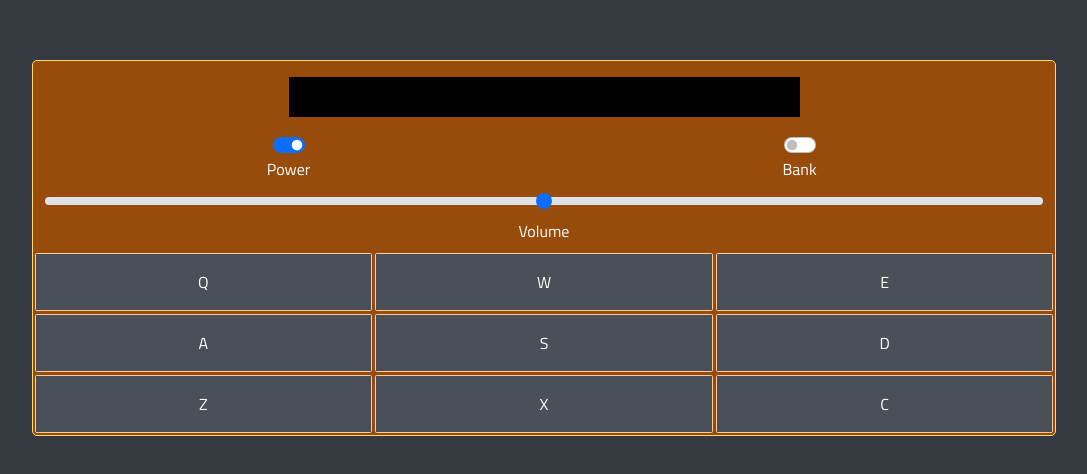
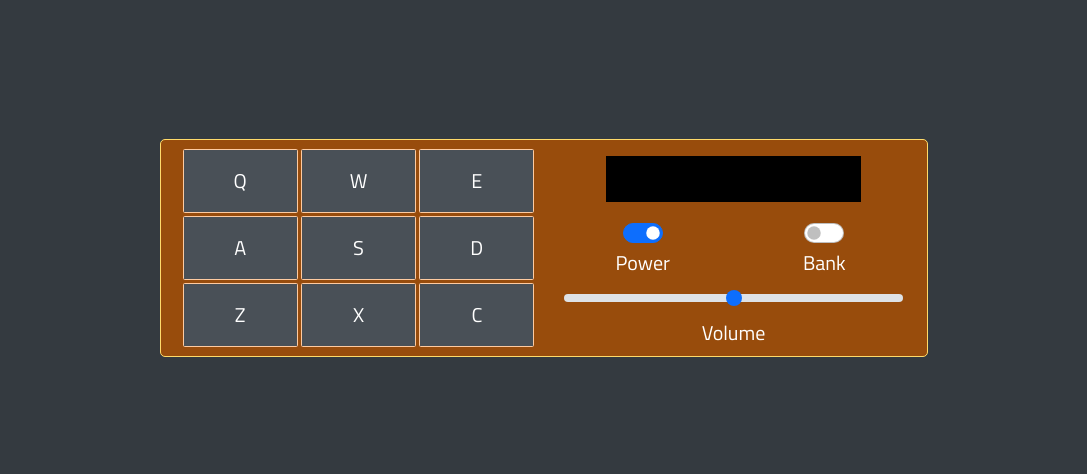
Before and after one commit to John-Yip-HK/drum-machine, a React (Create React App) app: page / in a window 1280 px wide. Shown: the part 152-626 px from the top of the page, without its empty margins (96-1183 px from the left). Built offline with nearby package versions, Linux system fonts and the light colour scheme.

Commit message:
Successfully create interface for landscape and screens with minimum width of 768px

```diff
--- a/src/App.js
+++ b/src/App.js
@@ -1,5 +1,5 @@
 import React from "react";
-import Container from "react-bootstrap/Container";
+import { Container, Row } from "react-bootstrap";
 import Display from "./components/DisplayComponent";
 import Keypad from "./components/KeypadComponent";
 import Controls from "./components/ControlsComponent";
@@ -10,9 +10,17 @@ function App() {
   return (
     <Container fluid id="outer-container">
       <Container id="drum-machine">
-        <Display />
-        <Controls />
-        <Keypad />
+        <Row id="disp-ctrl" key="disp-ctrl">
+          <Container>
+            <Display />
+            <Controls />
+          </Container>
+        </Row>
+        <Row id="keypad" key="keypad">
+          <Container id="drum-pads">
+            <Keypad />
+          </Container>
+        </Row>
       </Container>
     </Container>
   );
--- a/src/App.scss
+++ b/src/App.scss
@@ -10,6 +10,7 @@
 body {
   background: $gray-800;
   color: $white;
+  font-size: 20px;
 }
 
 #outer-container {
@@ -27,17 +28,25 @@ body {
     border-radius: 5px;
     background: $orange-700;
 
+    .col {
+      text-align: center;
+    }
+
+    #disp-ctrl {
+      @include setBlockMargin(0, 0.5rem);
+
       #display {
         @include setBlockMargin(1rem, auto);
 
         padding: 0.5rem 0;
-      max-width: 50%;
+        max-width: 70%;
         background: $black;
       }
+    }
 
-    .col {
-      text-align: center;
-    }
+    #keypad {
+      @include setBlockMargin(0, 0.5rem);
+      margin-bottom: 1rem;
 
       .col.drum-pad {
         @include setBlockMargin(0.1rem, 0.1rem);
@@ -60,3 +69,32 @@ body {
       }
     }
   }
+}
+
+@media only screen and (min-width: 768px),
+  only screen and (min-device-aspect-ratio: 1/1) and (orientation: landscape) {
+  #drum-machine {
+    display: grid;
+    grid-template-columns: repeat(2, 1fr);
+    align-items: center;
+
+    #disp-ctrl {
+      margin-right: 0 !important;
+      grid-column: 2;
+      grid-row: 1;
+    }
+
+    #keypad {
+      @include setBlockMargin(0, 0);
+      margin-bottom: 0 !important;
+      grid-column: 1;
+      grid-row: 1;
+    }
+  }
+}
+
+@media only screen and (min-width: 768px) {
+  #drum-machine {
+    width: 60%;
+  }
+}
--- a/src/components/KeypadComponent.js
+++ b/src/components/KeypadComponent.js
@@ -25,8 +25,6 @@ class Keypad extends Component {
     return (
       <>
         <Row>
-          <Container id="drum-pads">
-            <Row>
           <Col className="drum-pad">Q</Col>
           <Col className="drum-pad">W</Col>
           <Col className="drum-pad">E</Col>
@@ -41,8 +39,6 @@ class Keypad extends Component {
           <Col className="drum-pad">X</Col>
           <Col className="drum-pad">C</Col>
         </Row>
-          </Container>
-        </Row>
       </>
     );
   }
--- a/src/custom_scripts/variables.js
+++ b/src/custom_scripts/variables.js
@@ -19,8 +19,11 @@ const appVariables = {
   },
 };
 
-appVariables["setPower"] = appVariables["setPower"].bind(appVariables);
-appVariables["setBankNum"] = appVariables["setBankNum"].bind(appVariables);
-appVariables["setVolume"] = appVariables["setVolume"].bind(appVariables);
+const objToStr = {}.toString;
+
+for (let varName in appVariables) {
+  if (objToStr.call(appVariables[varName]).includes("Function"))
+    appVariables[varName] = appVariables[varName].bind(appVariables);
+}
 
 export default appVariables;
```
Lines whose indentation alone changed are shown as unchanged.
